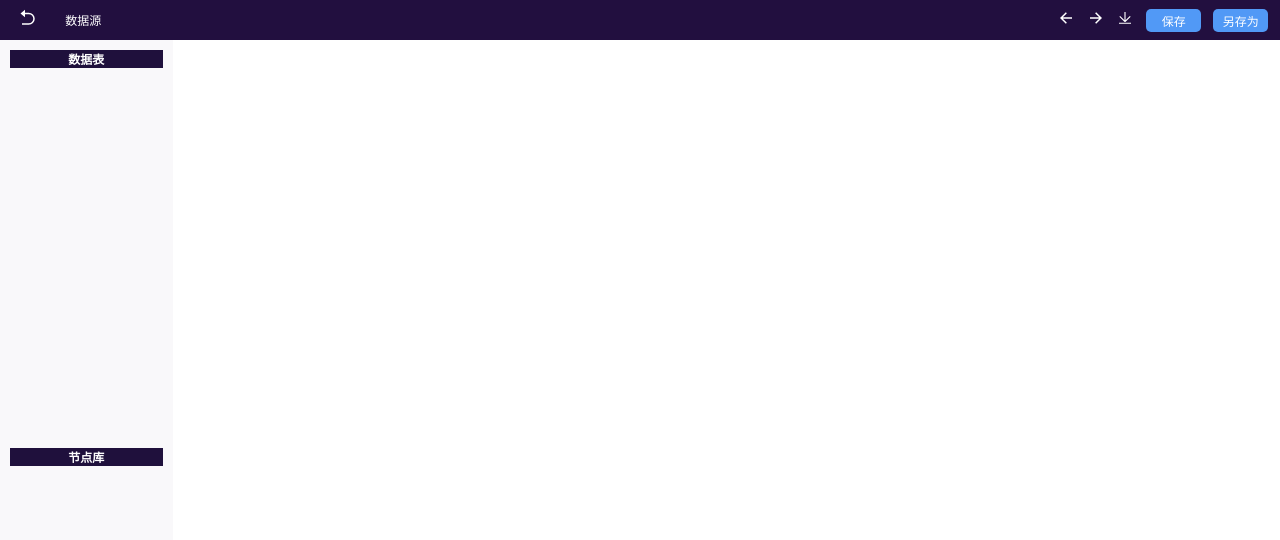
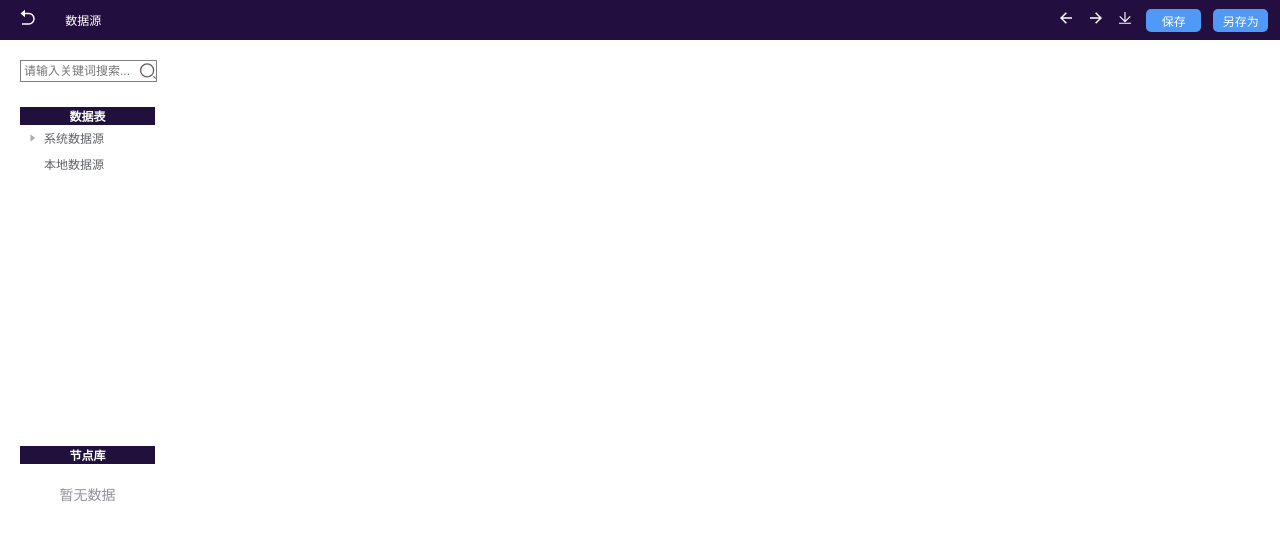
Before and after one commit to fuyuanshun/demo, a Vue app: page / in a window 1280 px wide. Shown: the top 540 px of the page. Built offline with nearby package versions, Linux system fonts and the light colour scheme.

Commit message:
树结构

```diff
--- a/package.json
+++ b/package.json
@@ -18,6 +18,7 @@
     "@types/node": "^20.16.11",
     "@vitejs/plugin-vue": "^5.1.4",
     "@vue/tsconfig": "^0.5.1",
+    "element-plus": "^2.8.6",
     "fast-glob": "^3.3.2",
     "npm-run-all2": "^6.2.3",
     "sass": "^1.80.3",
--- a/src/components/Layout.vue
+++ b/src/components/Layout.vue
@@ -27,21 +27,16 @@
         </div>
         <div class="content_container">
             <div class="navigate_tab">
+                <div class="search_div">
+                    <input type="text" class="search" placeholder="请输入关键词搜索...">
+                </div>
                 <div class="navigate_top">
                     <h4>数据表</h4>
-                    <ul>
-                        <li></li>
-                        <li></li>
-                        <li></li>
-                    </ul>
+                    <el-tree :data="dataTable" empty-text="暂无数据" class="cus_tree"></el-tree>
                 </div>
                 <div class="navigate_bottom">
                     <h4>节点库</h4>
-                    <ul>
-                        <li></li>
-                        <li></li>
-                        <li></li>
-                    </ul>
+                    <el-tree :data="dataNode" empty-text="暂无数据" class="cus_tree"></el-tree>
                 </div>
             </div>
             <div class="content">
@@ -51,10 +46,30 @@
 </template>
 <script setup lang='ts'>
     import SVG from '@/components/svg/SVG.vue'
+    import {ref} from 'vue'
 
     defineOptions({
         name: 'Layout'
     })
+
+    let dataTable = ref([
+        {
+            'label':'系统数据源',
+            'children':[
+                {
+                    'label':'表一'
+                },
+                {
+                    'label':'表二'
+                }
+            ],
+        },
+        {
+            'label':'本地数据源',
+            'children':[],
+        }
+    ])
+    let dataNode = ref([])
 </script>
 <style scoped lang='scss'>
     .main_container{
@@ -83,8 +98,8 @@
                     margin-right:10px;
                 }
 
-                .select_source{
-                    // margin-left:5px;
+                .select_source::after{
+                    content:""
                 }
             }
 
@@ -113,18 +128,33 @@
 
         .content_container {
             display: flex;
-            width: 100%;
-            height: calc(100vh - var(--header_height));
+            //减去padding
+            width: calc(100% - 20px);
+            height: calc(100vh - var(--header_height) - 20px);
+            padding: 10px;
 
             .navigate_tab{
                 display: flex;
-                width: var(--navigate_width);
-                height: 100%;
+                width: calc(var(--navigate_width) - 20px);
+                height: calc(100% - 20px);
+                padding: 10px;
                 flex-direction: column;
                 justify-content: space-between;
-                background-color: rgb(249, 248, 250);
-                padding-left: 10px;
-                padding-right: 10px;
+                // background-color: rgb(249, 248, 250);
+
+                .search {
+                    padding: 3px;
+                    width: calc(100% - 6px);
+                    height: 14px;
+                    transition: .3s all linear;
+                    background: url('@/assets/svgs/search.svg') no-repeat right center / 16px 16px;
+                    background-color: #FFFFFF;
+                    border: 1px solid gray;
+                }
+
+                .search:focus {
+                    outline: none;
+                }
 
                 h4{
                     color: white;
@@ -154,4 +184,14 @@
 
     }
 
+    .cus_tree .el-tree-node{
+        // color:#FFFFFF;
+        // background-color: rgb(112,66,159);
+    }
+
+    .custom-tree .el-tree-node:hover {
+        // background-color: rgb(112,66,159);
+    }
+
+
 </style>
```
Also changed, not shown: src/main.ts (+8 -1 lines), src/assets/svgs/search.svg (added), 1 other file (tests, documents, lock files or other folders).
